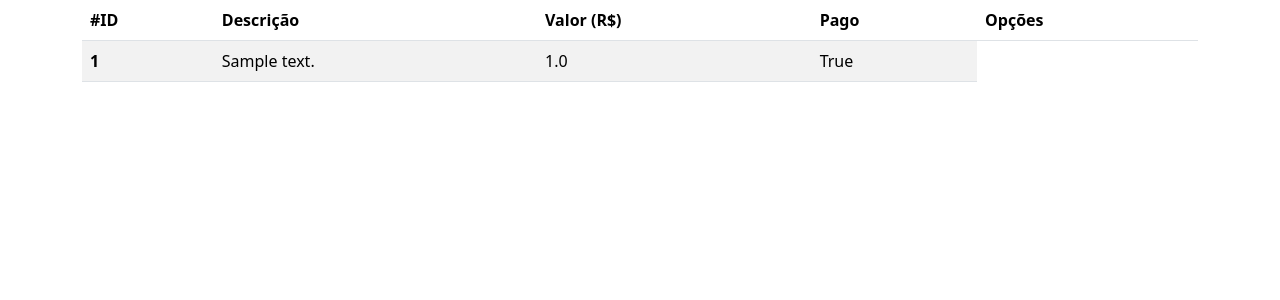
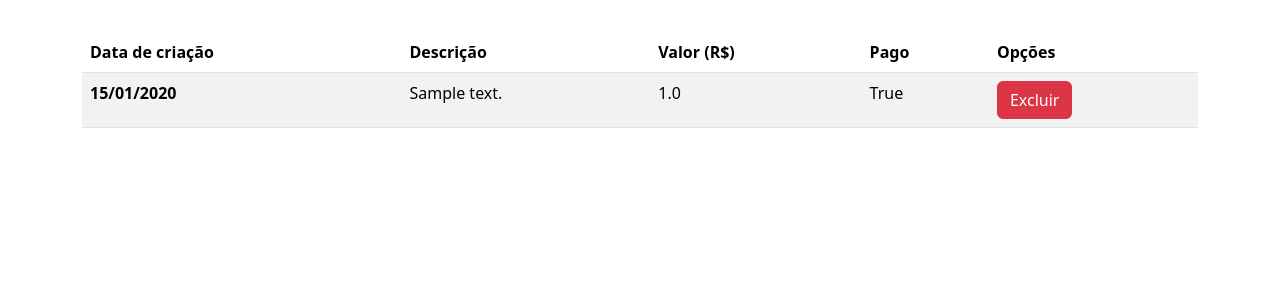
Before and after one commit to antonioisaacdias/expenses-api-flask, a Flask app: page / in a window 1280 px wide. Shown: the part 56-356 px from the top of the page. Run offline with Flask 3, Linux system fonts and the light colour scheme; tables that the repository leaves empty hold one stand-in row (values such as "Sample post").

Commit message:
Botão para exclusão de despesas

```diff
--- a/routes.py
+++ b/routes.py
@@ -60,9 +60,9 @@ def patch(id):
         }), 200, redirect('/')
     return jsonify({'message': 'Not found'}), 404
 
-@bp.route('/expenses/<string:id>', methods=['DELETE'])
+@bp.route('/expenses/delete/<string:id>', methods=['POST'])
 def delete(id):
     expense = delete_expense(id)
-    if expense:
-        return jsonify({'message': 'Expense deleted successfully'}), 200, redirect('/')
+    if request.form.get('_method') == 'DELETE' and expense:
+        return redirect('/')
     return jsonify({'message': 'Not found'}), 404
--- /dev/null
+++ b/views/static/styles/index.css
@@ -0,0 +1,3 @@
+.container {
+    margin-top: 2rem;
+}
--- a/views/templates/index.html
+++ b/views/templates/index.html
@@ -5,7 +5,8 @@
     <meta name="viewport" content="width=device-width, initial-scale=1.0">
 
     <link href="https://cdn.jsdelivr.net/npm/bootstrap@5.3.3/dist/css/bootstrap.min.css" rel="stylesheet" integrity="sha384-QWTKZyjpPEjISv5WaRU9OFeRpok6YctnYmDr5pNlyT2bRjXh0JMhjY6hW+ALEwIH" crossorigin="anonymous">
-    <title>Document</title>
+    <link rel="stylesheet" href="{{ url_for('static', filename='styles/index.css') }}">
+    <title>Expense Trek</title>
 
 </head>
 <body>
@@ -25,7 +26,7 @@
         <table class="table table-striped">
             <thead>
                 <tr>
-                  <th scope="col">#ID</th>
+                  <th scope="col">Data de criação</th>
                   <th scope="col">Descrição</th>
                   <th scope="col">Valor (R$)</th>
                   <th scope="col">Pago</th>
@@ -35,10 +36,16 @@
               <tbody>
                 {% for expense in expenses %}
                     <tr>
-                        <th scope="row">{{expense.id}}</th>
+                        <th scope="row">{{expense.date.strftime("%d/%m/%Y")}}</th>
                         <td>{{expense.description}}</td>
                         <td>{{expense.value}}</td>
                         <td>{{expense.paid}}</td>
+                        <td>
+                          <form action="/expenses/delete/{{expense.id}}" method="post">
+                            <input type="hidden" name="_method" value="DELETE">
+                            <button type="submit" class="btn btn-danger">Excluir</button>
+                          </form>
+                        </td>
                     </tr>
                 {% endfor %}
               </tbody>
```
